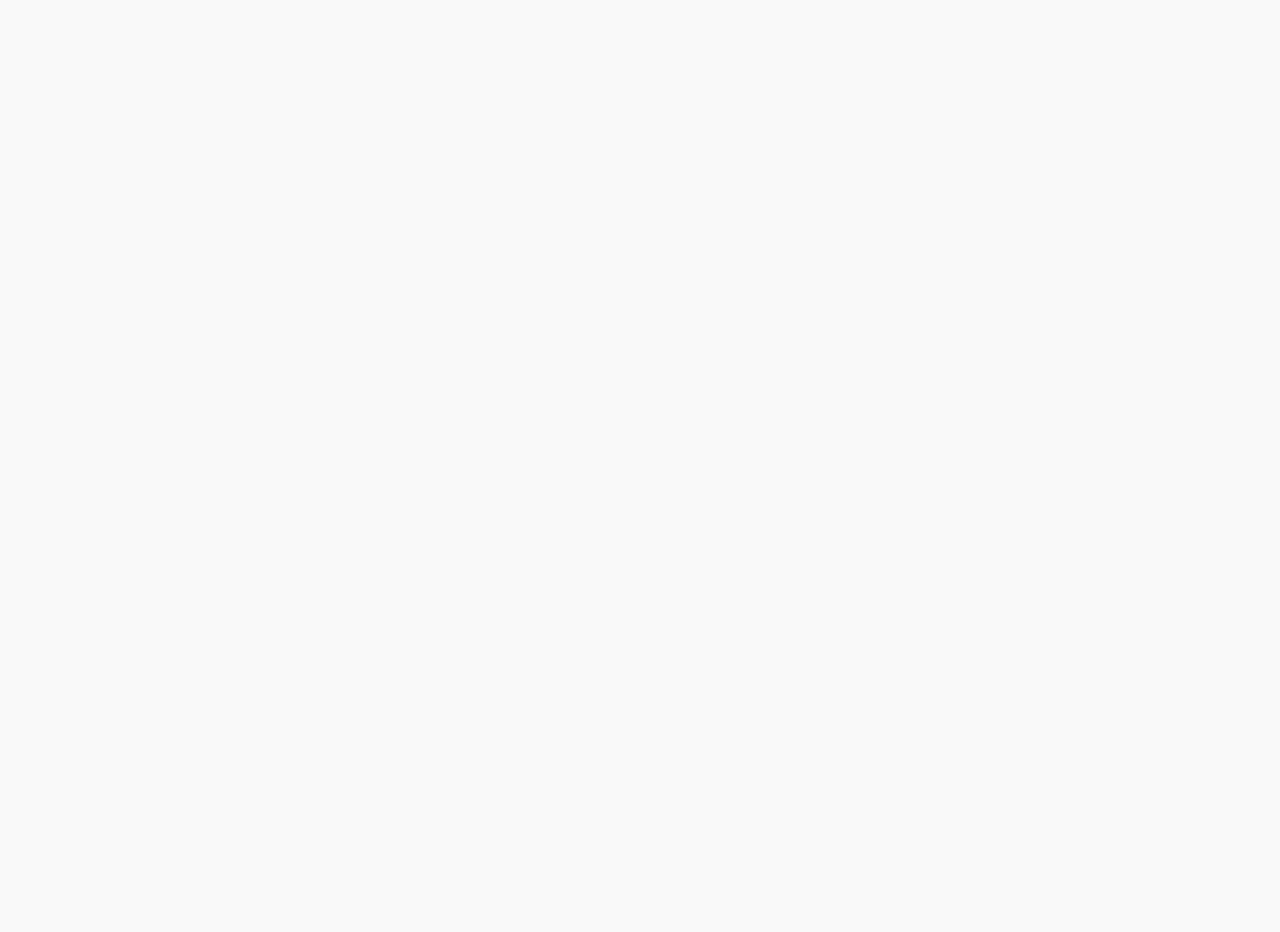
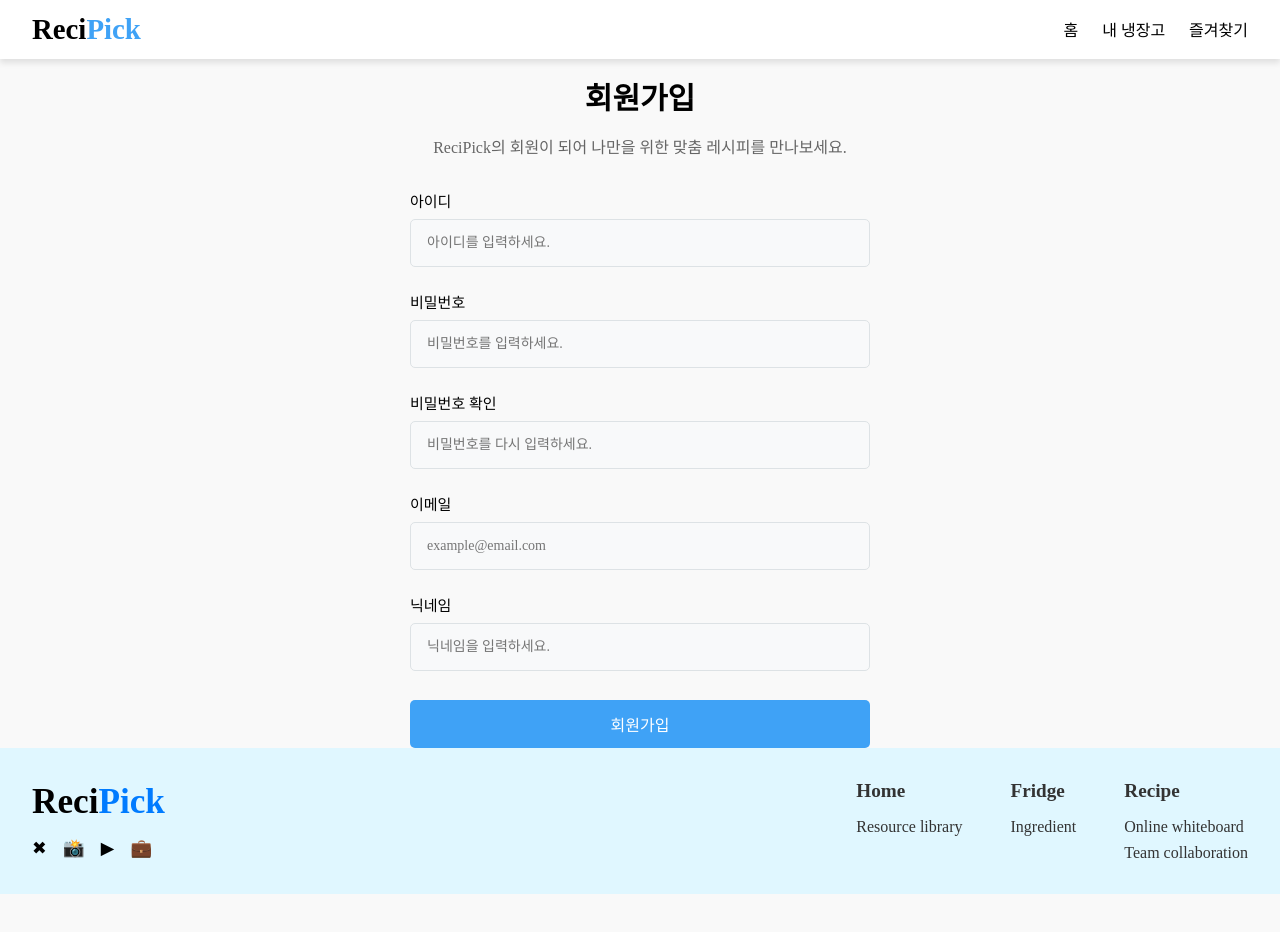
Before and after one commit to JaS-JavaStudy/refrigerator-front, a React (Vite) app: page /join in a window 1280 px wide. Before the commit this address had no page. Shown: the top 932 px of the page. Built offline with nearby package versions, Linux system fonts and the light colour scheme; a web font is replaced by a local one.

Commit message:
Feat: 회원가입 페이지 구현
- axios로 userData를 보내 회원가입 요청
- 409 에러 응답 시 해당 에러 메세지 출력
- 회원가입 시 로그인 페이지로 이동

Resolves: #1

```diff
--- a/src/App.jsx
+++ b/src/App.jsx
@@ -4,6 +4,7 @@ import Ingredient from "./pages/ingredient/Ingregdient"
 import Recipe from "./pages/recipe/Recipe"
 import {AddRecipe} from "./pages/recipe/AddRecipe"
 import UsersIngredientItem from "./components/ingredient/UsersIngredientItem"
+import Join from "./pages/user/Join"
 
 function App() {
     return (
@@ -18,6 +19,7 @@ function App() {
                         <Route index element={<Recipe/>} />
                         <Route path='create' element={<AddRecipe/>} />
                     </Route>
+                    <Route path="join" element={<Join/>} />
                 </Route>
 
             </Routes>
--- /dev/null
+++ b/src/assets/css/user/Join.css
@@ -0,0 +1,71 @@
+.join-container {
+  width: 460px;
+  margin: 0 auto;
+}
+
+.join-container h2 {
+  font-size: 30px;
+  font-weight: bold;
+  text-align: center;
+  margin: 0 0 16px 0;
+}
+
+.join-container p {
+  text-align: center;
+  color: #666;
+  margin: 0 0 32px 0;
+  font-size: 16px;
+}
+
+.form-label {
+  display: block;
+  font-size: 15px;
+  margin: 0 0 8px 0;
+}
+
+.form-control {
+  width: 100%;
+  height: 48px;
+  padding: 0 16px;
+  border: 1px solid #DDE2E5;
+  border-radius: 5px;
+  background: #F8F9FA;
+  font-size: 14px;
+  box-sizing: border-box;
+  margin-bottom: 8px;
+}
+
+.form-control:focus {
+  border-color: #3FA2F6;
+  background: #fff;
+  outline: none;
+}
+
+.invalid-feedback {
+  display: block;
+  color: #FF3B3B;
+  font-size: 14px;
+  margin: 0 0 16px 0;
+}
+
+.btn-primary {
+  width: 100%;
+  height: 48px;
+  background: #3FA2F6;
+  border: none;
+  border-radius: 5px;
+  color: white;
+  font-size: 16px;
+  cursor: pointer;
+  box-sizing: border-box;
+  margin-top: 5px;
+}
+
+.btn-primary:hover {
+  background: #3691E0;
+}
+
+.btn-primary:disabled {
+  background: #A5D3FB;
+  cursor: not-allowed;
+}
--- /dev/null
+++ b/src/components/user/JoinForm.jsx
@@ -0,0 +1,209 @@
+import { useState } from 'react'
+import { Form, Button } from 'react-bootstrap'
+import { userApi } from '../../sources/api/UserAPI'
+import { useNavigate } from 'react-router-dom'
+import '../../assets/css/user/Join.css'
+
+const JoinForm = () => {
+  const navigate = useNavigate()
+  const [formData, setFormData] = useState({
+    userId: '',
+    userPw: '',
+    userPwConfirm: '',
+    userEmail: '',
+    userNickname: ''
+  })
+
+  const [errors, setErrors] = useState({})
+  const [isSubmitting, setIsSubmitting] = useState(false)
+
+  const handleChange = (e) => {
+    const { name, value } = e.target
+    setFormData(prev => ({
+      ...prev,
+      [name]: value
+    }))
+    // 입력 시 해당 필드의 에러 메시지 제거
+    if (errors[name]) {
+      setErrors(prev => ({
+        ...prev,
+        [name]: ''
+      }))
+    }
+  }
+
+  const validateForm = () => {
+    const newErrors = {}
+
+    // 아이디 검증
+    if (!formData.userId) {
+      newErrors.userId = '아이디를 입력해주세요.'
+    } else if (formData.userId.length < 4) {
+      newErrors.userId = '아이디는 4자 이상이어야 합니다.'
+    }
+
+    // 비밀번호 검증
+    if (!formData.userPw) {
+      newErrors.userPw = '비밀번호를 입력해주세요.'
+    } else if (formData.userPw.length < 8) {
+      newErrors.userPw = '비밀번호는 8자 이상이어야 합니다.'
+    }
+
+    // 비밀번호 확인
+    if (formData.userPw !== formData.userPwConfirm) {
+      newErrors.userPwConfirm = '비밀번호가 일치하지 않습니다.'
+    }
+
+    // 이메일 검증
+    const emailRegex = /^[^\s@]+@[^\s@]+\.[^\s@]+$/
+    if (!formData.userEmail) {
+      newErrors.userEmail = '이메일을 입력해주세요.'
+    } else if (!emailRegex.test(formData.userEmail)) {
+      newErrors.userEmail = '올바른 이메일 형식이 아닙니다.'
+    }
+
+    // 닉네임 검증
+    if (!formData.userNickname) {
+      newErrors.userNickname = '닉네임을 입력해주세요.'
+    } else if (formData.userNickname.length < 2) {
+      newErrors.userNickname = '닉네임은 2자 이상이어야 합니다.'
+    }
+
+    setErrors(newErrors)
+    return Object.keys(newErrors).length === 0  // 모든 입력이 유효한 경우 폼 제출 진행행
+  }
+
+  const handleSubmit = async (e) => {
+    e.preventDefault()
+    setIsSubmitting(true)
+
+    try {
+      const isValid = validateForm()
+      if (!isValid) {
+        setIsSubmitting(false)
+        return
+      }
+
+      const { userPwConfirm, ...submitData } = formData
+      await userApi.signup(submitData)
+      alert('회원가입이 완료되었습니다!')
+      navigate('/login')
+    } catch (error) {
+      console.log('Error response:', error.response?.data)
+      if (error.response?.status === 409) {
+        // 서버에서 받은 문자열을 배열로 분리
+        const errorMessages = error.response.data.split(', ')
+
+        // 각 에러 메시지를 해당하는 필드에 매핑
+        const fieldErrors = {}
+        errorMessages.forEach(message => {
+          if (message.includes('아이디')) fieldErrors.userId = message
+          if (message.includes('이메일')) fieldErrors.userEmail = message
+          if (message.includes('닉네임')) fieldErrors.userNickname = message
+        })
+
+        setErrors(prev => ({
+          ...prev,
+          ...fieldErrors
+        }))
+      } else {
+        alert('회원가입 중 오류가 발생했습니다.')
+      }
+    } finally {
+      setIsSubmitting(false)
+    }
+  }
+
+  return (
+    <Form onSubmit={handleSubmit}>
+      <Form.Group>
+        <Form.Label>아이디</Form.Label>
+        <Form.Control
+          type="text"
+          name="userId"
+          placeholder="아이디를 입력하세요."
+          value={formData.userId}
+          onChange={handleChange}
+          isInvalid={!!errors.userId}
+          disabled={isSubmitting}
+        />
+        <Form.Control.Feedback type="invalid">
+          {errors.userId}
+        </Form.Control.Feedback>
+      </Form.Group>
+
+      <Form.Group>
+        <Form.Label>비밀번호</Form.Label>
+        <Form.Control
+          type="password"
+          name="userPw"
+          placeholder="비밀번호를 입력하세요."
+          value={formData.userPw}
+          onChange={handleChange}
+          isInvalid={!!errors.userPw}
+          disabled={isSubmitting}
+        />
+        <Form.Control.Feedback type="invalid">
+          {errors.userPw}
+        </Form.Control.Feedback>
+      </Form.Group>
+
+      <Form.Group>
+        <Form.Label>비밀번호 확인</Form.Label>
+        <Form.Control
+          type="password"
+          name="userPwConfirm"
+          placeholder="비밀번호를 다시 입력하세요."
+          value={formData.userPwConfirm}
+          onChange={handleChange}
+          isInvalid={!!errors.userPwConfirm}
+          disabled={isSubmitting}
+        />
+        <Form.Control.Feedback type="invalid">
+          {errors.userPwConfirm}
+        </Form.Control.Feedback>
+      </Form.Group>
+
+      <Form.Group>
+        <Form.Label>이메일</Form.Label>
+        <Form.Control
+          type="email"
+          name="userEmail"
+          placeholder="example@email.com"
+          value={formData.userEmail}
+          onChange={handleChange}
+          isInvalid={!!errors.userEmail}
+          disabled={isSubmitting}
+        />
+        <Form.Control.Feedback type="invalid">
+          {errors.userEmail}
+        </Form.Control.Feedback>
+      </Form.Group>
+
+      <Form.Group>
+        <Form.Label>닉네임</Form.Label>
+        <Form.Control
+          type="text"
+          name="userNickname"
+          placeholder="닉네임을 입력하세요."
+          value={formData.userNickname}
+          onChange={handleChange}
+          isInvalid={!!errors.userNickname}
+          disabled={isSubmitting}
+        />
+        <Form.Control.Feedback type="invalid">
+          {errors.userNickname}
+        </Form.Control.Feedback>
+      </Form.Group>
+
+      <Button
+        type="submit"
+        disabled={isSubmitting}
+      >
+        {isSubmitting ? '처리중...' : '회원가입'}
+      </Button>
+    </Form>
+  )
+}
+
+export default JoinForm
--- /dev/null
+++ b/src/pages/user/Join.jsx
@@ -0,0 +1,15 @@
+import JoinForm from '../../components/user/JoinForm'
+import { Container } from "react-bootstrap"
+import '../../assets/css/user/Join.css'
+
+const Join = () => {
+  return (
+    <Container className="join-container">
+      <h2>회원가입</h2>
+      <p>ReciPick의 회원이 되어 나만을 위한 맞춤 레시피를 만나보세요.</p>
+      <JoinForm />
+    </Container>
+   )
+}
+
+export default Join
--- /dev/null
+++ b/src/sources/api/UserAPI.js
@@ -0,0 +1,15 @@
+import axios from 'axios'
+
+const BASE_URL = 'http://localhost:8080'
+
+export const userApi = {
+  // 회원가입
+  signup: async (userData) => {
+    try {
+      const response = await axios.post(`${BASE_URL}/auth/join`, userData)
+      return response.data
+    } catch (error) {
+      throw error
+    }
+  },
+}
```
